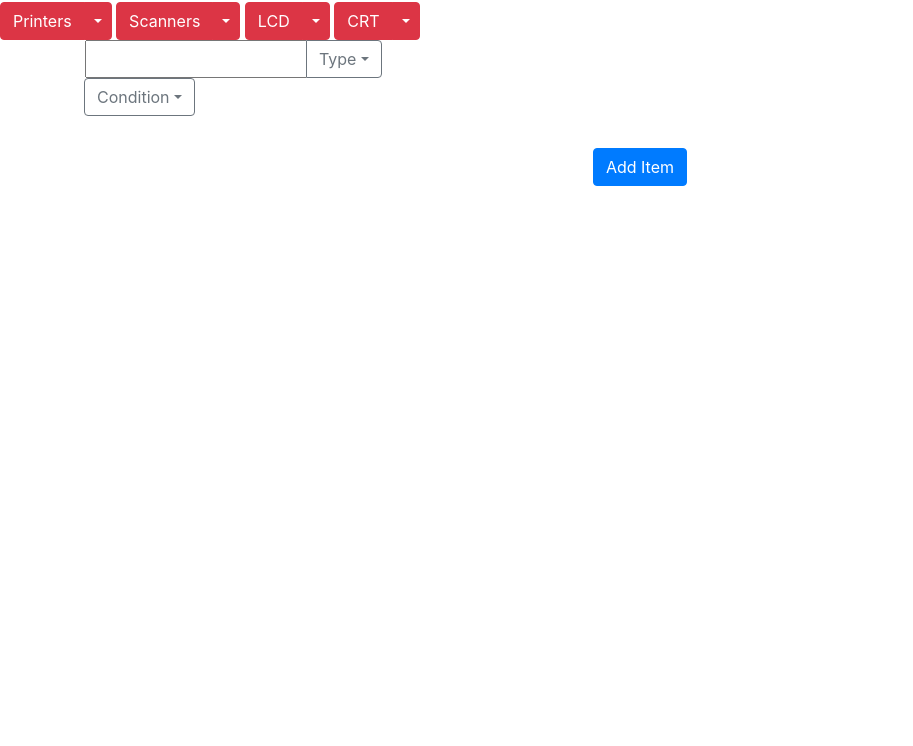
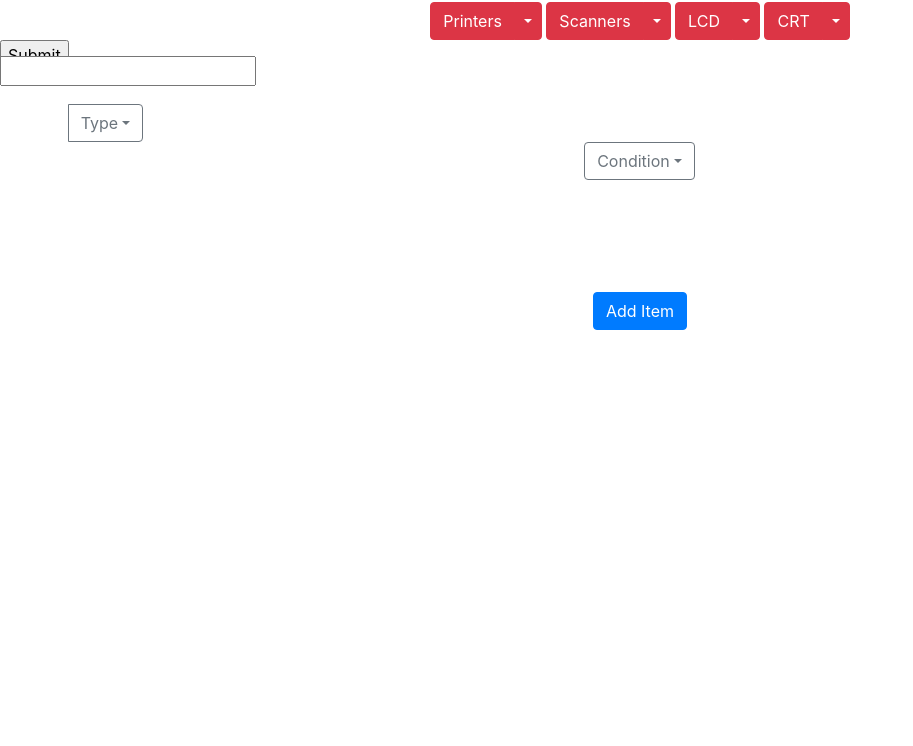
Before and after one commit to IyadKader/Warehouse-Inventory-Management, a website: page public/inventorySelection.html in a window 1280 px wide. Shown: the part 54-800 px from the top of the page, without its empty margins (0-913 px from the left). Drawn offline with nearby package versions, Linux system fonts and the light colour scheme; files whose address does not match are found by name.

Commit message:
Styled management page (still in work) && adding item to inventory established

```diff
--- a/public/css/style.css
+++ b/public/css/style.css
@@ -8,6 +8,7 @@
 }
 .addBtn{
   text-align: center;
+  margin-top: 5rem;
   padding: 2rem;
 }
 
@@ -15,22 +16,38 @@ input.itemInput {
   width: 20%;
 }
 
-.conditionBtn{
+.input-group{
+  position: relative;
+  margin: auto;
   text-align: center;
-  padding: 2rem;
 }
+
+.itemInput{
+  position: absolute;
+  display: block;
+  margin: 0 auto;
+  text-align: center;
+  margin-top: 1rem;
+}
+
+#itemInputBtn{
+  margin-top: 4rem;
+
+}
+.input-group-append{
+  position: relative;
+}
+.buttonCondition{
+  position: relative;
+  display: block;
+  text-align: center;
+  margin: 0 auto;
+}
+
 
 .container{
   width: 300px;
-}
-input.input-group{
-  width: 100px;
-  float: left;
-  height: 300px;
-}
-input.input-group-append{
-  width: 200px;
-  float: left;
+  text-align: center;
 }
 
 .login-form {
--- a/public/inventorySelection.html
+++ b/public/inventorySelection.html
@@ -14,6 +14,7 @@
   <h1>Inventory Selection Page</h1>
 
   <!-- Example split danger button -->
+  <div class="container">
   <div class="btn-group">
     <button type="button" id="printerBtn"class="btn btn-danger">Printers</button>
     <button type="button" class="btn btn-danger dropdown-toggle dropdown-toggle-split" data-toggle="dropdown"
@@ -68,14 +69,16 @@
             <a class="dropdown-item" href="#">Scrap</a>
           </div>
         </div>
-
+    </div>
 
         <!-- Input and dropdown menus for adding items -->
-        <div class="container">
         <div class="input-group">
+          <form action="/inventoryManagement" method="POST">
           <input type="text" class="itemInput" aria-label="Text input with dropdown button">
+          <input type="submit">
+          </form>
           <div class="input-group-append">
-            <button class="btn btn-outline-secondary dropdown-toggle" type="button" data-toggle="dropdown"
+            <button id="itemInputBtn" class="btn btn-outline-secondary dropdown-toggle" type="button" data-toggle="dropdown"
               aria-haspopup="true" aria-expanded="false">Type</button>
               <div class="dropdown-menu">
                 <a class="dropdown-item" href="#">CRT</a>
@@ -86,10 +89,12 @@
               </div>
             </div>
           </div>
-          <div class="input-group-append">
+          <div class="input-group-append" id="condition">
+            <div class="buttonCondition">
             <button class="btn btn-outline-secondary dropdown-toggle" type="button" data-toggle="dropdown"
               aria-haspopup="true" aria-expanded="false">Condition</button>
-            <div class="dropdown-menu">
+            </div>
+              <div class="dropdown-menu">
               <a class="dropdown-item" href="#">New</a>
               <a class="dropdown-item" href="#">Used</a>
               <a class="dropdown-item" href="#">Refurbished</a>
@@ -98,7 +103,7 @@
               <a class="dropdown-item" href="#">Scrap</a>
             </div>
           </div>
-          </div>
+
   <div class="addBtn">
     <button type="button" class="btn btn-primary">Add Item</button>
   </div>
```
Also changed, not shown: index.js (+27 -0 lines).
